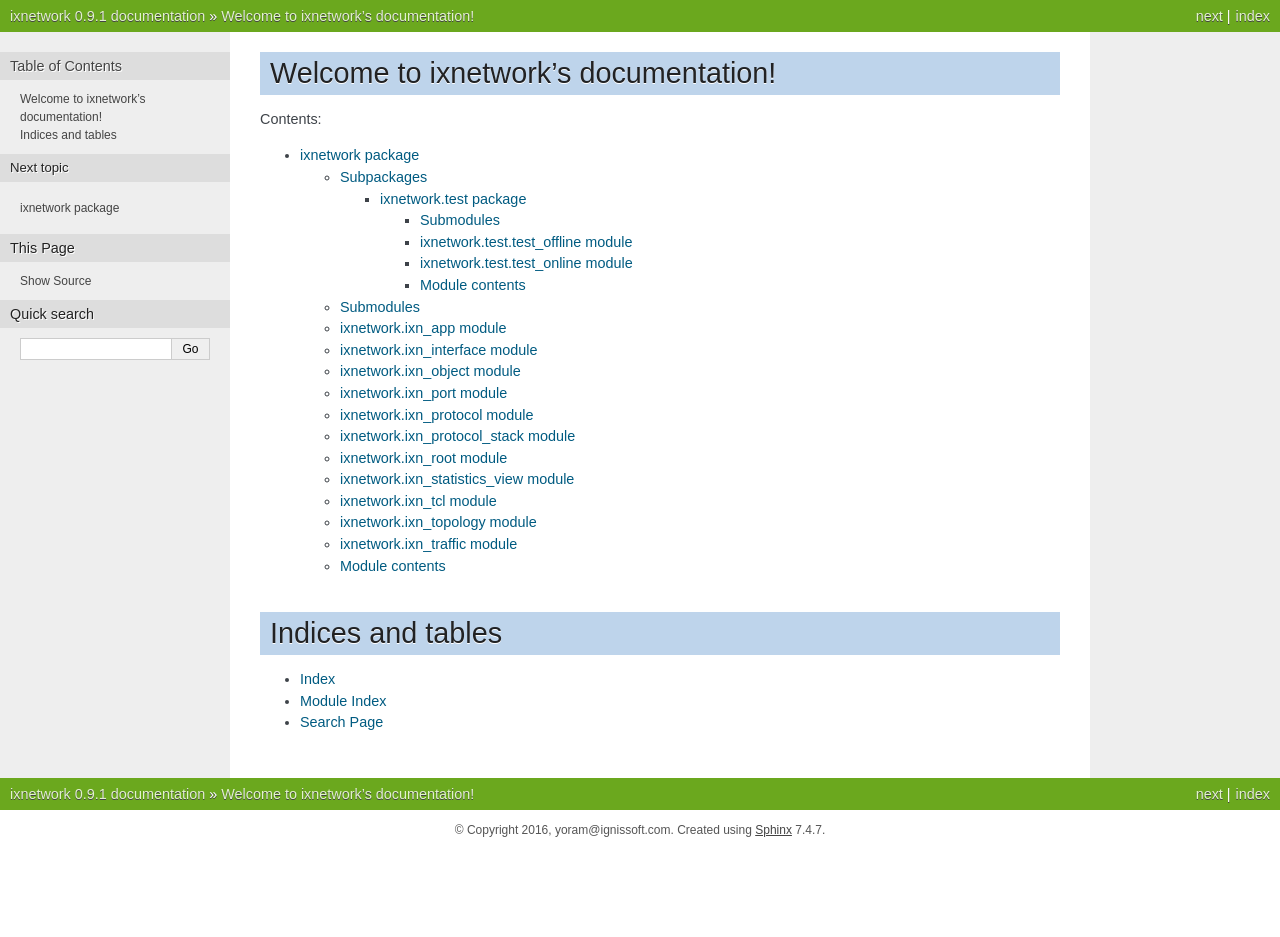
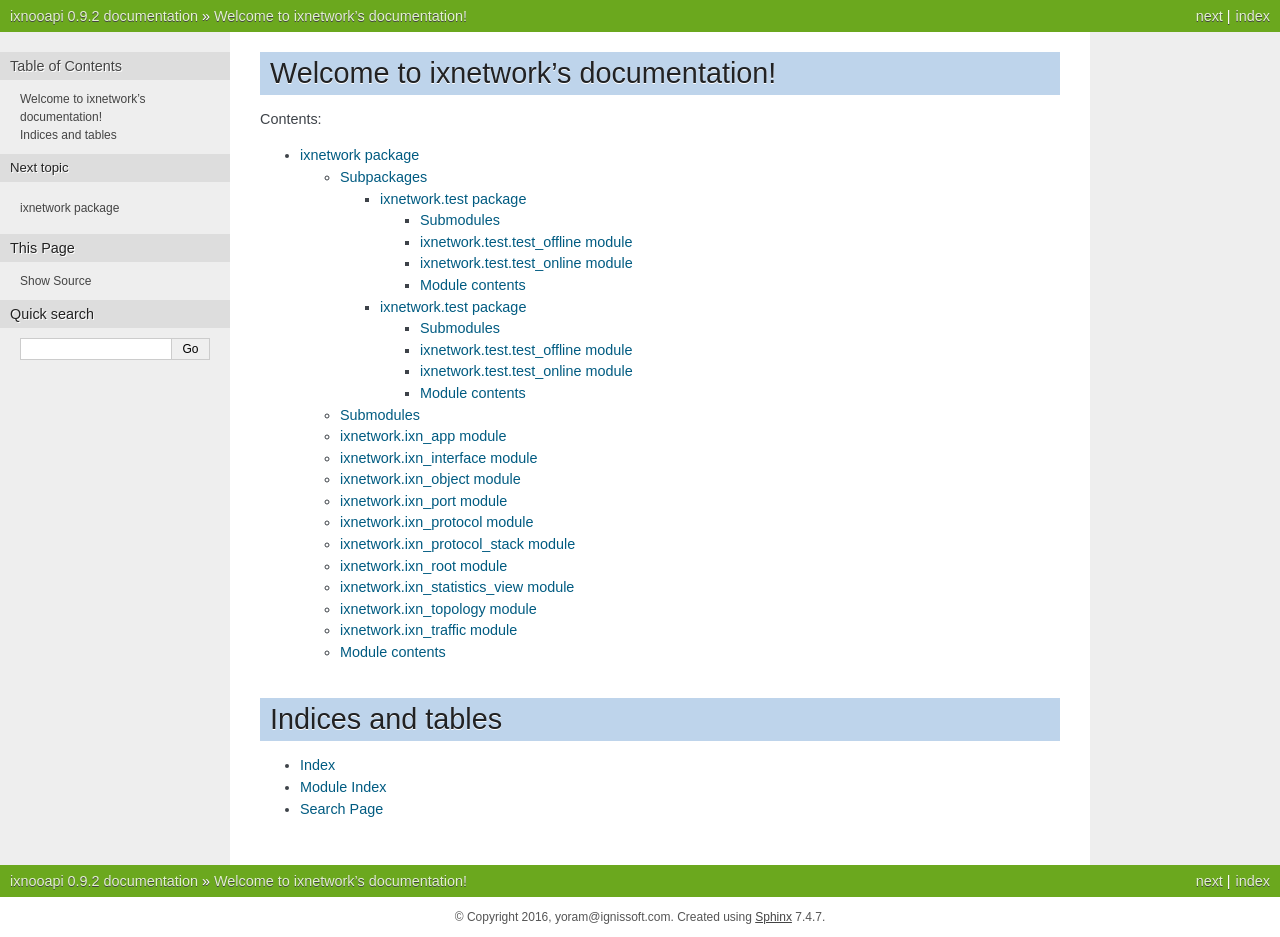
Before and after one commit to shmir/PyIxNetwork, a Sphinx documentation site: the page built from docs/index.rst, in a window 1280 px wide. Built offline with Sphinx 7.4.7, drawn with Linux system fonts in a browser that asks for light colours; before the commit the page ends 900 px from its top, so only the background shows below that.

```diff
--- a/docs/conf.py
+++ b/docs/conf.py
@@ -51,7 +51,7 @@ source_suffix = '.rst'
 master_doc = 'index'
 
 # General information about the project.
-project = u'ixnetwork'
+project = u'ixnooapi'
 copyright = u'2016, yoram@ignissoft.com'
 author = u'yoram@ignissoft.com'
 
--- /dev/null
+++ b/docs/ixnetwork.api.rst
@@ -0,0 +1,30 @@
+ixnetwork.test package
+======================
+
+Submodules
+----------
+
+ixnetwork.test.test_offline module
+----------------------------------
+
+.. automodule:: ixnetwork.test.test_offline
+    :members:
+    :undoc-members:
+    :show-inheritance:
+
+ixnetwork.test.test_online module
+---------------------------------
+
+.. automodule:: ixnetwork.test.test_online
+    :members:
+    :undoc-members:
+    :show-inheritance:
+
+
+Module contents
+---------------
+
+.. automodule:: ixnetwork.test
+    :members:
+    :undoc-members:
+    :show-inheritance:
--- a/ixnetwork/__init__.py
+++ b/ixnetwork/__init__.py
@@ -2,4 +2,4 @@
 @author yoram@ignissoft.com
 """
 
-__version__ = '0.9.1'
+__version__ = '0.9.2'
```
Also changed, not shown: README.txt (+8 -11 lines), docs/ixnetwork.rst (+1 -8 lines), 6 other files.
